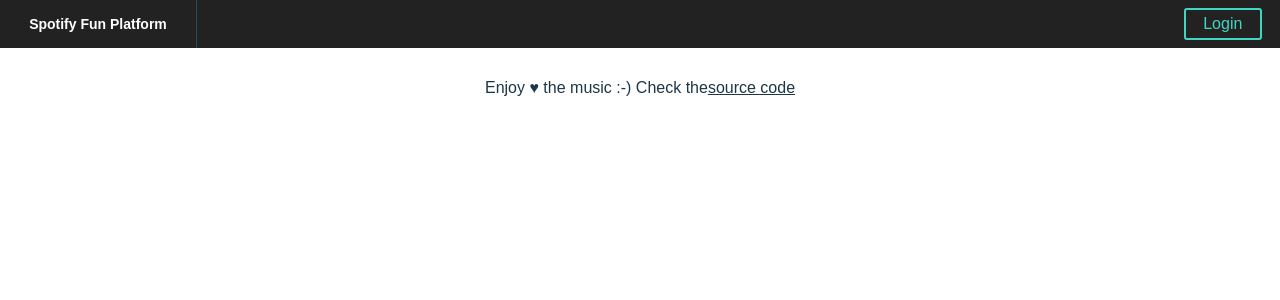
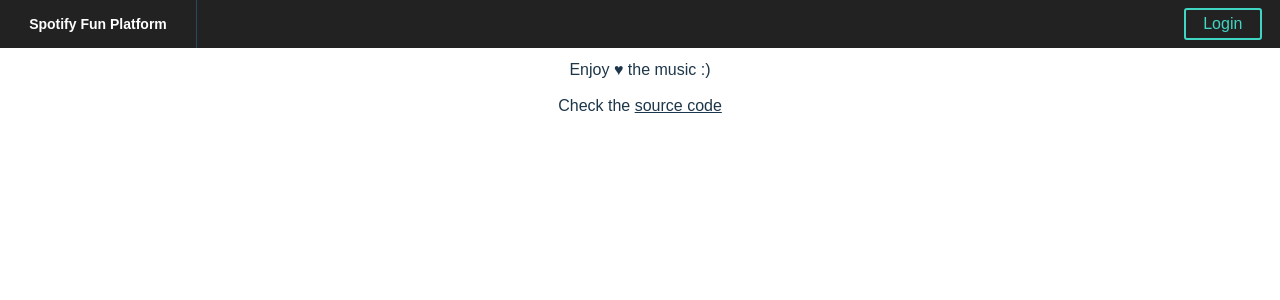
Before and after one commit to gauravshah786/SpotifyApp, a React (Create React App) app in the folder front-app/: page / in a window 1280 px wide. Shown: the top 300 px of the page. Built offline with nearby package versions, Linux system fonts and the light colour scheme; the HTML template or start-up script is replaced by a standard one.

Commit message:
footer edit

```diff
--- a/front-app/src/App.js
+++ b/front-app/src/App.js
@@ -38,8 +38,11 @@
               : <></>
           }
           <StyledFooter>
-            Enjoy &hearts; the music :-)
-            Check the <a target='_blank' href={SOURCE_CODE} rel="noreferrer">source code</a>
+            <p>
+              Enjoy &hearts; the music :)
+              <br/><br/>
+              Check the <a target='_blank' href={SOURCE_CODE} rel="noreferrer">source code</a>
+            </p>
           </StyledFooter>
         </StyledApp>
     );
```
